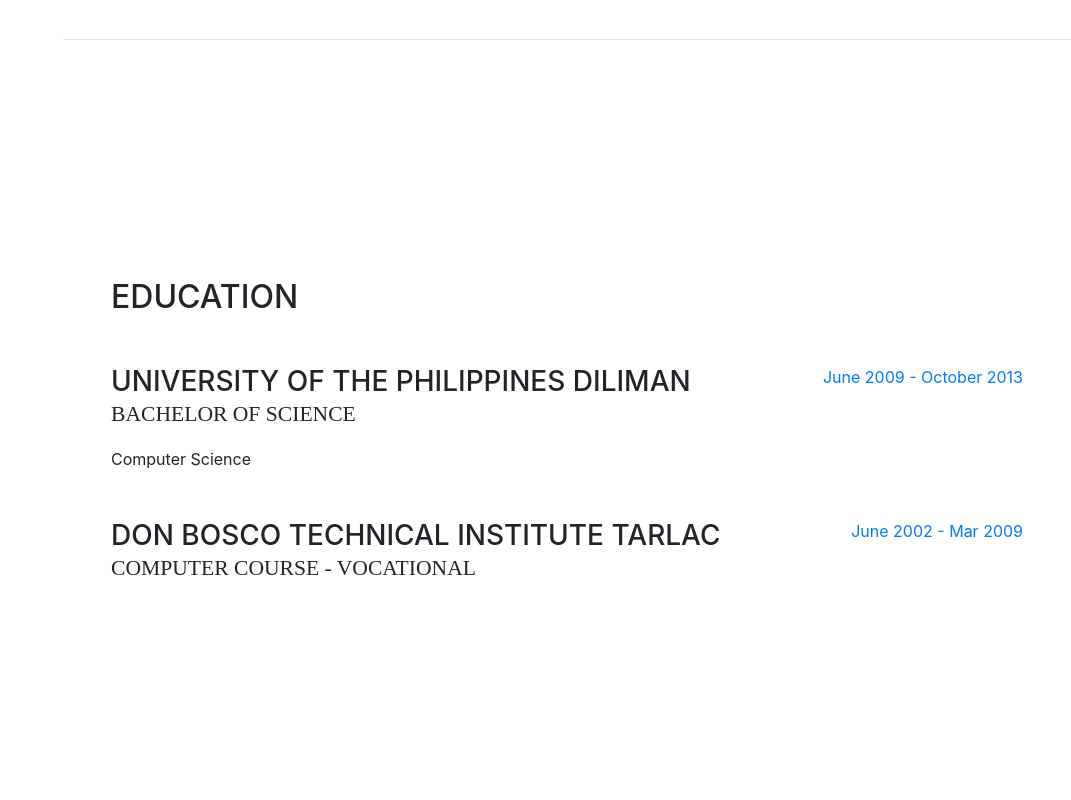
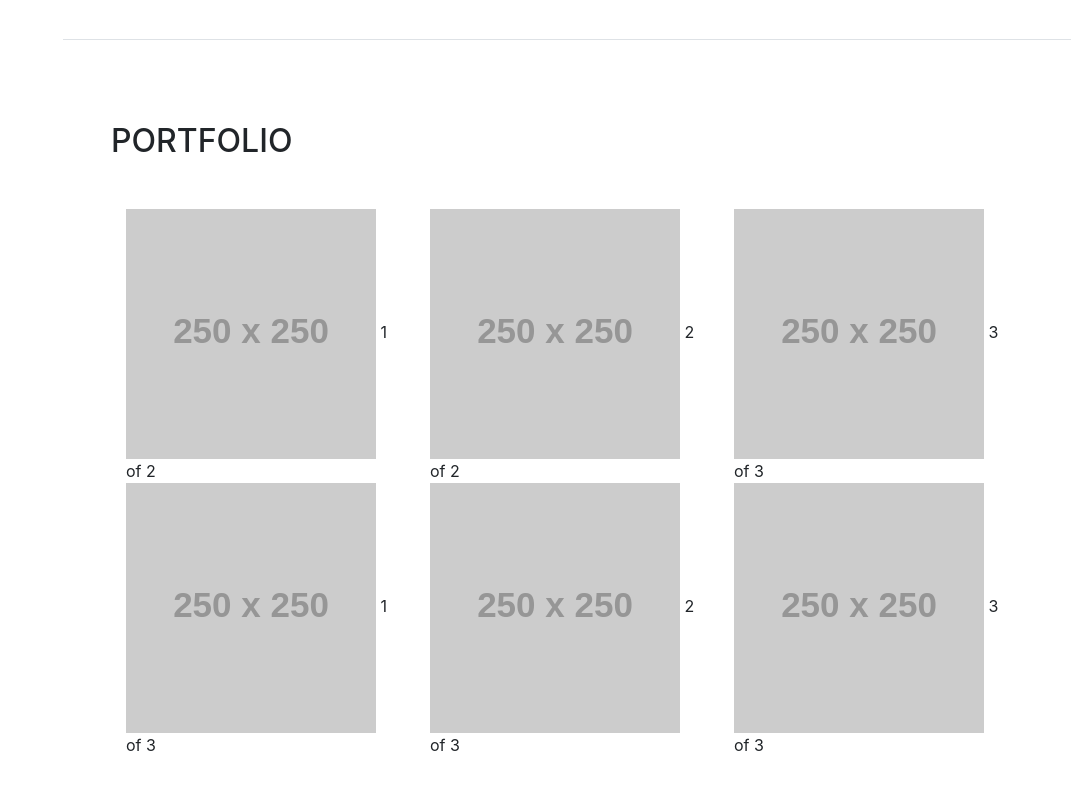
Before and after one commit to rjnsalvador/rjnsalvador.github.io, a website with bundled scripts: page index.html in a window 1280 px wide. Shown: the part 1560-2360 px from the top of the page, without its empty margins (209-1280 px from the left). Built offline with nearby package versions, Linux system fonts and the light colour scheme; placeholder pictures from the web are drawn by us; a web font is replaced by a local one.

Commit message:
added markup for port folio

```diff
--- a/index.html
+++ b/index.html
@@ -44,6 +44,9 @@
           </li>
           <li class="nav-item">
             <a class="nav-link js-scroll-trigger" href="#experience">Experience</a>
+          </li>
+          <li class="nav-item">
+            <a class="nav-link js-scroll-trigger" href="#portfolio">Portfolio</a>
           </li>
           <li class="nav-item">
             <a class="nav-link js-scroll-trigger" href="#education">Education</a>
@@ -141,6 +144,40 @@
 
         </div>
 
+      </section>
+
+      <section class="resume-section p-3 p-lg-5 d-flex flex-column" id="portfolio">
+        <div class="my-auto">
+          <h2 class="mb-5">Portfolio</h2>
+          <div class="container">
+            <div class="row">
+              <div class="col-xs-12 col-sm-6 col-md-4">
+                <img src="http://via.placeholder.com/250x250" class="img-responsive" alt="image">
+                1 of 2
+              </div>
+              <div class="col-xs-12 col-sm-6 col-md-4">
+                <img src="http://via.placeholder.com/250x250" class="img-responsive" alt="image">
+                2 of 2
+              </div>
+              <div class="col-xs-12 col-sm-6 col-md-4">
+                <img src="http://via.placeholder.com/250x250" class="img-responsive" alt="image">
+                3 of 3
+              </div>
+              <div class="col-xs-12 col-sm-6 col-md-4">
+                <img src="http://via.placeholder.com/250x250" class="img-responsive" alt="image">
+                1 of 3
+              </div>
+              <div class="col-xs-12 col-sm-6 col-md-4">
+                <img src="http://via.placeholder.com/250x250" class="img-responsive" alt="image">
+                2 of 3
+              </div>
+              <div class="col-xs-12 col-sm-6 col-md-4">
+                <img src="http://via.placeholder.com/250x250" class="img-responsive" alt="image">
+                3 of 3
+              </div>
+            </div>
+          </div>
+        </div>
       </section>
 
       <section class="resume-section p-3 p-lg-5 d-flex flex-column" id="education">
```
